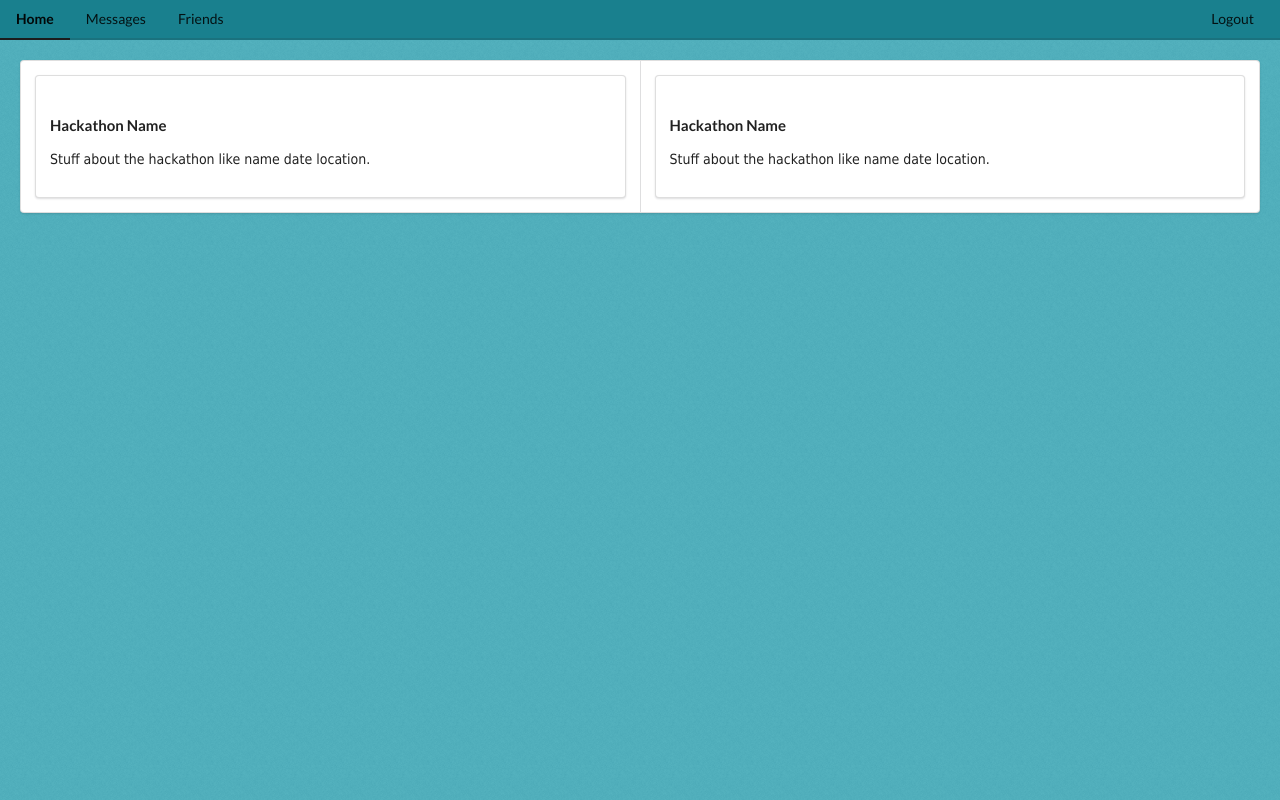
After one commit to TeamBloodBathAndBeyond/GirlHackNet, a PHP site: page /new/testHacks.html in a window 1280 px wide. The commit adds this page. Run offline with PHP 8.4, Linux system fonts and the light colour scheme.

Commit message:
Created testHack.html

```diff
--- a/css/style.css
+++ b/css/style.css
@@ -19,7 +19,7 @@ img{
   margin-top: 30px;
   border-radius: 10px;
 }
-p{
+.opening{
   font-size: 14pt;
 }
 #signup{
@@ -46,11 +46,14 @@ p{
   background-color: #19808E;
 }
 #logInForm{
-  width:23%;
-  margin-top:-18%;
+  width:28%;
+  height:auto;
+  margin-top: -210px;
   float:right;
-  display:inline;
-  margin-right: 20px;
+}
+#divider{
+  margin-top: -230px;
+  padding-bottom:20px;
 }
 /*This code is bad and i should feel bad but idk how to fix.*/
 #logInSubmit{
@@ -67,7 +70,7 @@ p{
 #pop-up{
   display:none;
   position: absolute;
-  top: 50%;
+  top: 80%;
   left: 50%;
   -webkit-transform: translate(-50%, -50%);
   transform: translate(-50%, -50%);
@@ -81,3 +84,11 @@ p{
 h2{
   text-align: center;
 }
+#hack-main{
+  margin: 20px;
+  display: block;
+}
+#outerSeg{
+  width:50%;
+  margin:0 auto;
+}
--- /dev/null
+++ b/testHacks.html
@@ -0,0 +1,48 @@
+<!DOCTYPE html>
+<html>
+<head>
+  <meta charset="utf-8">
+  <title>GirlHackNet - Hackathons</title>
+  <link rel="stylesheet" type="text/css" href="css/semantic.min.css">
+  <link rel="stylesheet" type="text/css" href="css/style.css">
+  <link rel="icon" href="imgs/miniLogo.jpg" type="image/jpg" sizes="16x16">
+</head>
+<body>
+  <div class="ui secondary pointing menu" id='header'>
+    <a class="active item">
+      Home
+    </a>
+    <a class="item">
+      Messages
+    </a>
+    <a class="item">
+      Friends
+    </a>
+    <div class="right menu">
+      <a href='index.html' class="ui item">
+        Logout
+      </a>
+    </div>
+  </div>
+  <div id='hack-main'>
+    <div class="ui horizontal segments">
+      <div class="ui segment" id='outterSeg'>
+        <div class="ui segment" id='innerSeg'>
+          <p>
+            <h4>Hackathon Name</h4>
+            <p>Stuff about the hackathon like name date location.</p>
+          </p>
+        </div>
+      </div>
+      <div class="ui segment" id='outterSeg'>
+        <div class="ui segment" id='innerSeg'>
+          <p>
+            <h4>Hackathon Name</h4>
+            <p>Stuff about the hackathon like name date location.</p>
+          </p>
+        </div>
+      </div>
+    </div>
+  </div>
+</body>
+</html>
```
Also changed, not shown: index.html (+23 -4 lines).
